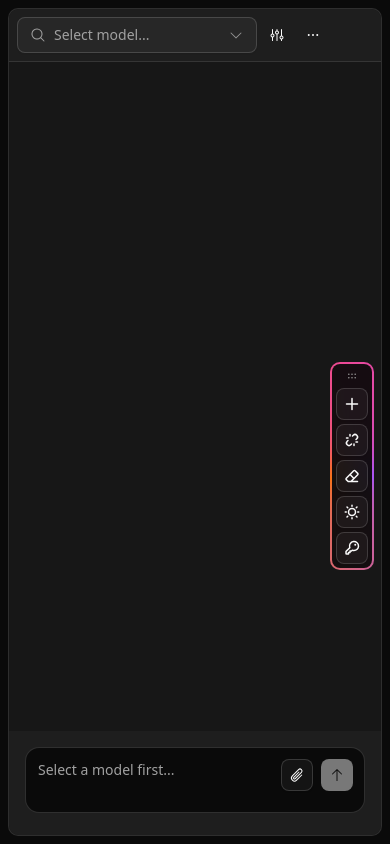
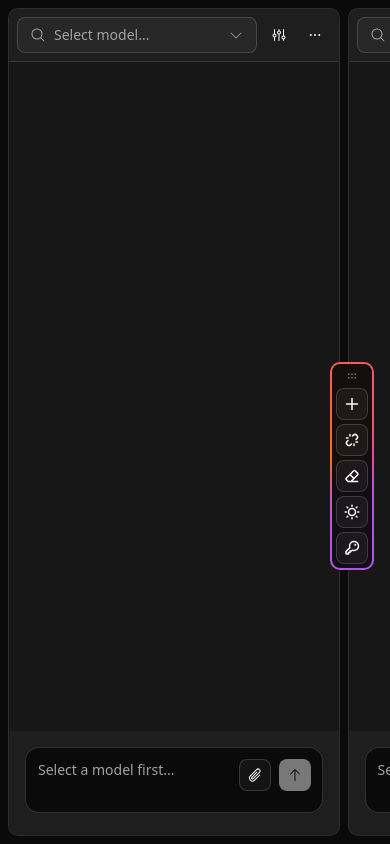
Before and after one commit to imajinxai/llm-arena, a React (Vite) app: page / in a window 390 px wide. Built offline with nearby package versions, Linux system fonts and the light colour scheme.

Commit message:
feat: improve panel layout and mobile responsiveness
- Group config and actions menu in panel header with justify-between
- Make panels horizontally scrollable on mobile when >1 panel
- Default to 3 panels on app start

```diff
--- a/src/App.tsx
+++ b/src/App.tsx
@@ -150,14 +150,16 @@ function App() {
       </div>
       <div className={cn(
         "flex-1 flex p-2 gap-2",
-        panels.length > 3 ? "overflow-x-auto" : "overflow-hidden"
+        panels.length > 1 ? "overflow-x-auto md:overflow-hidden" : "overflow-hidden",
+        panels.length > 3 && "md:overflow-x-auto"
       )}>
         {panels.map((panel, index) => (
           <div
             key={panel.id}
             className={cn(
               "h-full",
-              panels.length <= 3 ? "flex-1 min-w-0" : "flex-shrink-0 w-[400px]"
+              panels.length > 1 ? "flex-shrink-0 w-[85vw] md:w-auto md:flex-shrink md:flex-1 md:min-w-0" : "flex-1 min-w-0",
+              panels.length > 3 && "md:flex-shrink-0 md:w-[400px] md:flex-auto"
             )}
           >
             <ChatPanel
--- a/src/components/chat-panel.tsx
+++ b/src/components/chat-panel.tsx
@@ -122,8 +122,9 @@ export function ChatPanel({
 
   return (
     <div className="flex flex-col h-full border rounded-lg bg-card">
-      <div className="flex items-center gap-1 p-2 border-b bg-muted/50 rounded-t-lg">
+      <div className="flex items-center justify-between p-2 border-b bg-muted/50 rounded-t-lg">
         <ModelSelector value={panel.model} onValueChange={onModelChange} />
+        <div className="flex items-center gap-1">
           <ModelConfigPopover config={panel.config} onConfigChange={onConfigChange} />
           <PanelActionsMenu
             onClearChat={onClearChat}
@@ -134,6 +135,7 @@ export function ChatPanel({
             canMoveRight={index < totalPanels - 1}
             canDelete={totalPanels > 1}
           />
+        </div>
       </div>
 
       <ChatContainer className="flex-1 min-h-0">
--- a/src/hooks/use-chat-panels.ts
+++ b/src/hooks/use-chat-panels.ts
@@ -27,6 +27,8 @@ const THROTTLE_MS = 50
 
 export function useChatPanels() {
   const [panels, setPanels] = useState<ChatPanel[]>(() => [
+    createPanel(),
+    createPanel(),
     createPanel(),
   ])
   const { config: apiConfig } = useAPIConfig()
```
Lines whose indentation alone changed are shown as unchanged.
